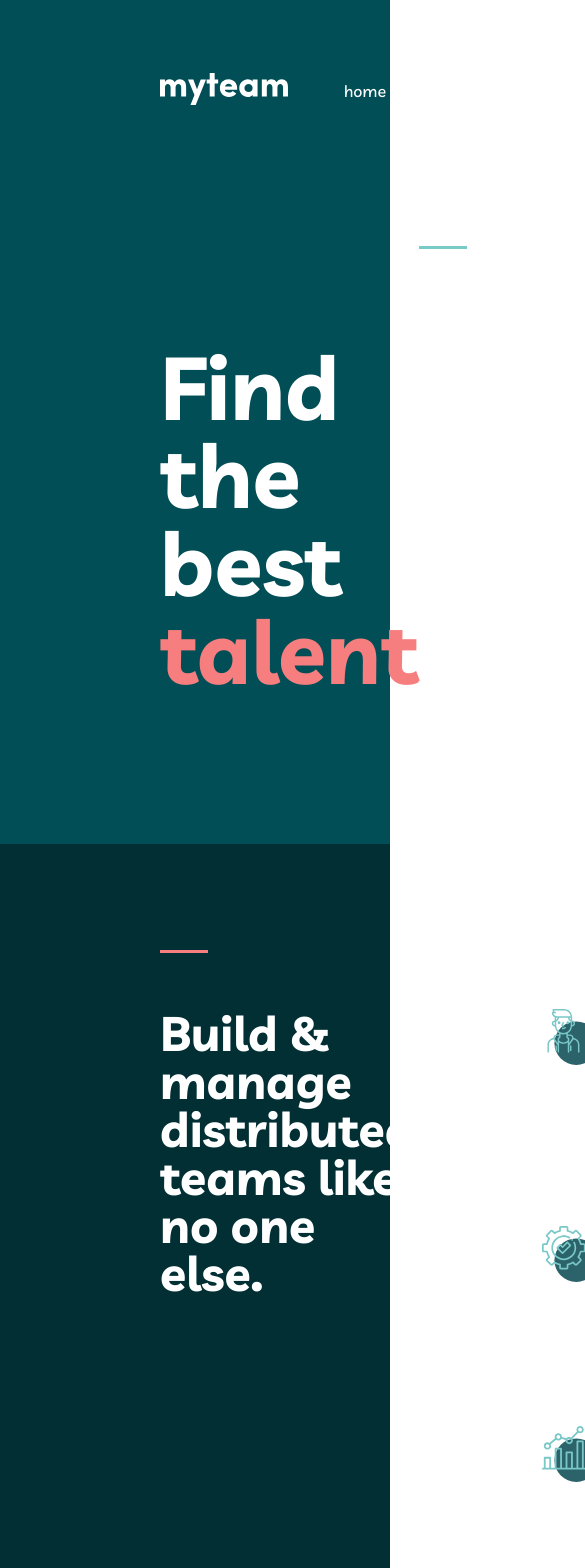
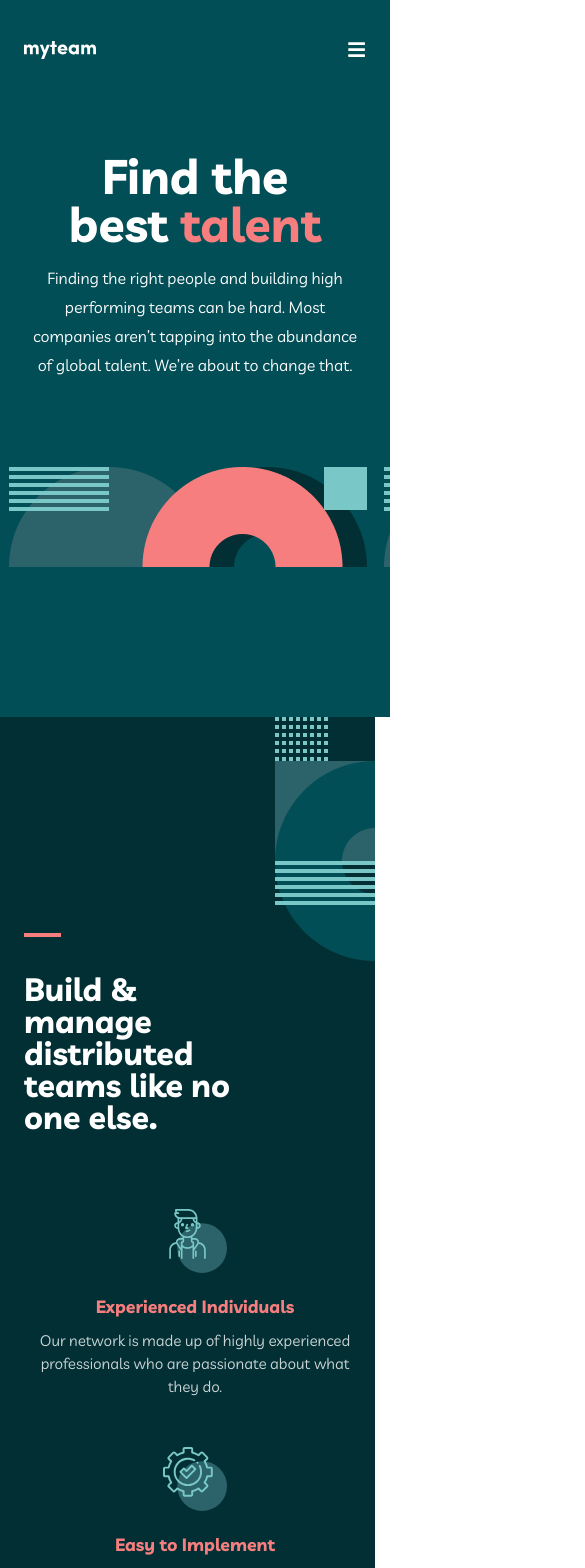
Before and after one commit to Mahmud1087/portfolio-projects, a React (Vite) app in the folder myteam-multipage-website/: page / in a window 390 px wide. Shown: the top 1568 px of the page, 585 px wide, since content can reach past the window. Built offline with nearby package versions, Linux system fonts and the light colour scheme.

Commit message:
finished reponsiveness for mobile view

```diff
--- a/myteam-multipage-website/src/components/homepage/Footer.jsx
+++ b/myteam-multipage-website/src/components/homepage/Footer.jsx
@@ -27,7 +27,7 @@ export default function Footer() {
               <Link to='/'>
                 <Logo src={logo} />
               </Link>
-              <NavLinks>
+              <NavLinks className='navlinks'>
                 <li>
                   <Link to='/'>home</Link>
                 </li>
--- a/myteam-multipage-website/src/components/homepage/Hero.jsx
+++ b/myteam-multipage-website/src/components/homepage/Hero.jsx
@@ -8,6 +8,7 @@ import {
   NavLinks,
 } from '../styles/homepage/Hero.Styled'
 import logo from '../../assets/myteam 2.svg'
+import { FaBars } from 'react-icons/fa'
 
 export default function Hero() {
   return (
@@ -29,6 +30,9 @@ export default function Hero() {
         <Link to='contact'>
           <Button>contact us</Button>
         </Link>
+        <button className='menuBtn'>
+          <FaBars />
+        </button>
       </Navbar>
 
       <HeroText>
--- a/myteam-multipage-website/src/components/styles/homepage/Footer.Styled.jsx
+++ b/myteam-multipage-website/src/components/styles/homepage/Footer.Styled.jsx
@@ -1,5 +1,6 @@
 import styled from 'styled-components'
 import footerBG1 from '../../../assets/homeBG4.png'
+import phoneHomeBG4 from '../../../assets/phoneHomeBG4.png'
 import footerBG2 from '../../../assets/homeBG5.png'
 
 export const FooterStyled = styled.section`
@@ -13,6 +14,10 @@ export const FooterStyled = styled.section`
 
   @media screen and (min-width: 481px) and (max-width: 768px) {
     height: 45vh;
+  }
+
+  @media screen and (min-width: 320px) and (max-width: 480px) {
+    height: 120vh;
   }
 `
 
@@ -47,6 +52,26 @@ export const FooterSectionTop = styled.div`
   @media screen and (min-width: 481px) and (max-width: 768px) {
     padding: 0 7rem;
     height: 60%;
+  }
+
+  @media screen and (min-width: 320px) and (max-width: 480px) {
+    background: url(${phoneHomeBG4});
+    /* text-align: center; */
+    padding: 0 1.5rem;
+    height: 60%;
+
+    .container {
+      flex-direction: column;
+      justify-content: center;
+      align-items: center;
+      row-gap: 1.3rem;
+      width: 100%;
+      text-align: center;
+    }
+
+    .contact-btn {
+      display: block;
+    }
   }
 `
 export const FooterSectionBottom = styled.div`
@@ -141,4 +166,49 @@ export const FooterSectionBottom = styled.div`
       }
     }
   }
+
+  @media screen and (min-width: 320px) and (max-width: 480px) {
+    padding: 0 3rem;
+
+    .bottom-container {
+      flex-direction: column;
+      justify-content: center;
+      align-items: center;
+      row-gap: 2rem;
+
+      .content-left {
+        gap: 1.5rem 0;
+        flex-direction: column;
+        text-align: center;
+
+        .links {
+          row-gap: 2rem;
+
+          .navlinks {
+            display: flex;
+            align-self: center;
+
+            & li {
+              font-size: 0.9rem;
+            }
+          }
+        }
+
+        .address {
+          text-align: center;
+        }
+      }
+
+      .content-right {
+        width: 100%;
+        height: 0;
+        flex-direction: column;
+        text-align: center;
+        row-gap: 1rem;
+        .socials {
+          align-self: center;
+        }
+      }
+    }
+  }
 `
--- a/myteam-multipage-website/src/components/styles/homepage/Hero.Styled.jsx
+++ b/myteam-multipage-website/src/components/styles/homepage/Hero.Styled.jsx
@@ -1,6 +1,7 @@
 import styled from 'styled-components'
 import homeBG1 from '../../../assets/homeBG1.png'
 import tabHomeBG1 from '../../../assets/tabHomeBG1.png'
+import phoneHomeBG1 from '../../../assets/phoneHomeBG1.png'
 
 export const HeroStyled = styled.section`
   width: 100%;
@@ -14,8 +15,15 @@ export const HeroStyled = styled.section`
   @media screen and (min-width: 481px) and (max-width: 768px) {
     padding: 0 3rem;
     background: url(${tabHomeBG1});
+    height: 68vh;
+  }
 
-    height: 68vh;
+  @media screen and (min-width: 320px) and (max-width: 480px) {
+    /* width: 100%; */
+    padding: 0 1.5rem;
+    background: url(${phoneHomeBG1});
+    /* background-size: 100%; */
+    height: 85vh;
   }
 `
 
@@ -24,10 +32,35 @@ export const Navbar = styled.nav`
   justify-content: space-between;
   align-items: center;
   padding: 4rem 0;
+
+  .menuBtn {
+    display: none;
+  }
+
+  @media screen and (min-width: 320px) and (max-width: 480px) {
+    padding: 2.5rem 0;
+
+    .menuBtn {
+      display: block;
+      background: transparent;
+      border: none;
+      font-size: 1.2rem;
+      color: white;
+      cursor: pointer;
+
+      &:focus {
+        outline: none;
+      }
+    }
+  }
 `
 
 export const Logo = styled.img`
   width: 8rem;
+
+  @media screen and (min-width: 320px) and (max-width: 480px) {
+    width: 4.5rem;
+  }
 `
 
 export const NavLinks = styled.ul`
@@ -43,6 +76,10 @@ export const NavLinks = styled.ul`
 
   li a:hover {
     color: #f67e7e;
+  }
+
+  @media screen and (min-width: 320px) and (max-width: 480px) {
+    display: none;
   }
 `
 
@@ -64,6 +101,10 @@ export const Button = styled.button`
   &:hover {
     color: #000;
     background: white;
+  }
+
+  @media screen and (min-width: 320px) and (max-width: 480px) {
+    display: none;
   }
 `
 
@@ -127,4 +168,30 @@ export const HeroText = styled.div`
       }
     }
   }
+
+  @media screen and (min-width: 320px) and (max-width: 480px) {
+    margin-top: 3rem;
+    flex-direction: column;
+    justify-content: center;
+    align-items: center;
+
+    h1 {
+      text-align: center;
+      font-size: 3rem;
+      max-width: 18rem;
+    }
+
+    div {
+      hr {
+        display: none;
+      }
+      p {
+        padding-top: 0;
+        line-height: 1.8;
+        font-size: 1rem;
+        margin-top: 1rem;
+        text-align: center;
+      }
+    }
+  }
 `
--- a/myteam-multipage-website/src/components/styles/homepage/Services.Styled.jsx
+++ b/myteam-multipage-website/src/components/styles/homepage/Services.Styled.jsx
@@ -1,6 +1,7 @@
 import styled from 'styled-components'
 import homeBG2 from '../../../assets/homeBG2.png'
 import tabHomeBG2 from '../../../assets/tabHomeBG2.png'
+import phoneHomeBG2 from '../../../assets/phoneHomeBG2.png'
 
 export const ServiceStyled = styled.section`
   width: 100%;
@@ -18,6 +19,13 @@ export const ServiceStyled = styled.section`
     background: url(${tabHomeBG2});
     background-repeat: no-repeat;
   }
+
+  @media screen and (min-width: 320px) and (max-width: 480px) {
+    height: 160vh;
+    padding: 0 1.5rem;
+    background: url(${phoneHomeBG2});
+    background-repeat: no-repeat;
+  }
 `
 
 export const Container = styled.div`
@@ -25,6 +33,11 @@ export const Container = styled.div`
   gap: 8rem;
 
   @media screen and (min-width: 481px) and (max-width: 768px) {
+    flex-direction: column;
+    row-gap: 1rem;
+  }
+
+  @media screen and (min-width: 320px) and (max-width: 480px) {
     flex-direction: column;
     row-gap: 1rem;
   }
@@ -60,6 +73,19 @@ export const LeftContent = styled.div`
       font-size: 2rem;
       margin-top: 0.5rem;
       max-width: 30rem;
+    }
+  }
+
+  @media screen and (min-width: 320px) and (max-width: 480px) {
+    hr {
+      height: 0.2rem;
+      width: 2.3rem;
+    }
+
+    h1 {
+      font-size: 2rem;
+      margin-top: 0.3rem;
+      max-width: 15rem;
     }
   }
 `
@@ -113,4 +139,32 @@ export const RightContent = styled.div`
       }
     }
   }
+
+  @media screen and (min-width: 320px) and (max-width: 480px) {
+    row-gap: 3rem;
+    .container {
+      flex-direction: column;
+      align-items: center;
+      row-gap: 1rem;
+
+      img {
+        width: 4rem;
+      }
+
+      .textContent {
+        row-gap: 0.7rem;
+        text-align: center;
+
+        h4,
+        p {
+          font-size: 1.1rem;
+          line-height: 1.5;
+        }
+
+        p {
+          font-size: 0.95rem;
+        }
+      }
+    }
+  }
 `
--- a/myteam-multipage-website/src/components/styles/homepage/Testimonial.Styled..jsx
+++ b/myteam-multipage-website/src/components/styles/homepage/Testimonial.Styled..jsx
@@ -1,6 +1,7 @@
 import styled from 'styled-components'
 import homeBG3 from '../../../assets/homeBG3.png'
 import tabHomeBG3 from '../../../assets/tabHomeBG3.png'
+import phoneHomeBG3 from '../../../assets/phoneHomeBG3.png'
 import testimonialBG from '../../../assets/“.png'
 
 export const TestimonialStyled = styled.section`
@@ -18,6 +19,12 @@ export const TestimonialStyled = styled.section`
     padding: 0 7rem;
     background: url(${tabHomeBG3});
   }
+
+  @media screen and (min-width: 320px) and (max-width: 480px) {
+    height: 210vh;
+    padding: 0 1.5rem;
+    background: url(${phoneHomeBG3});
+  }
 `
 
 export const Title = styled.h1`
@@ -34,6 +41,11 @@ export const Title = styled.h1`
 
   @media screen and (min-width: 481px) and (max-width: 768px) {
     font-size: 2rem;
+    line-height: 1.2;
+  }
+
+  @media screen and (min-width: 320px) and (max-width: 480px) {
+    font-size: 1.7rem;
     line-height: 1.2;
   }
 `
@@ -102,4 +114,30 @@ export const TestimonialsContainer = styled.div`
       }
     }
   }
+
+  @media screen and (min-width: 320px) and (max-width: 480px) {
+    flex-direction: column;
+    row-gap: 2.3rem;
+    margin-top: 2.3rem;
+
+    .testimonials {
+      margin-top: 2rem;
+      background-size: 40px;
+      row-gap: 1.6rem;
+      .texts {
+        margin-top: 1.5rem;
+        font-size: 1rem;
+        line-height: 1.5;
+      }
+
+      .author-details {
+        .author {
+          font-size: 1.1rem;
+        }
+        .author-title {
+          font-size: 0.8rem;
+        }
+      }
+    }
+  }
 `
```
